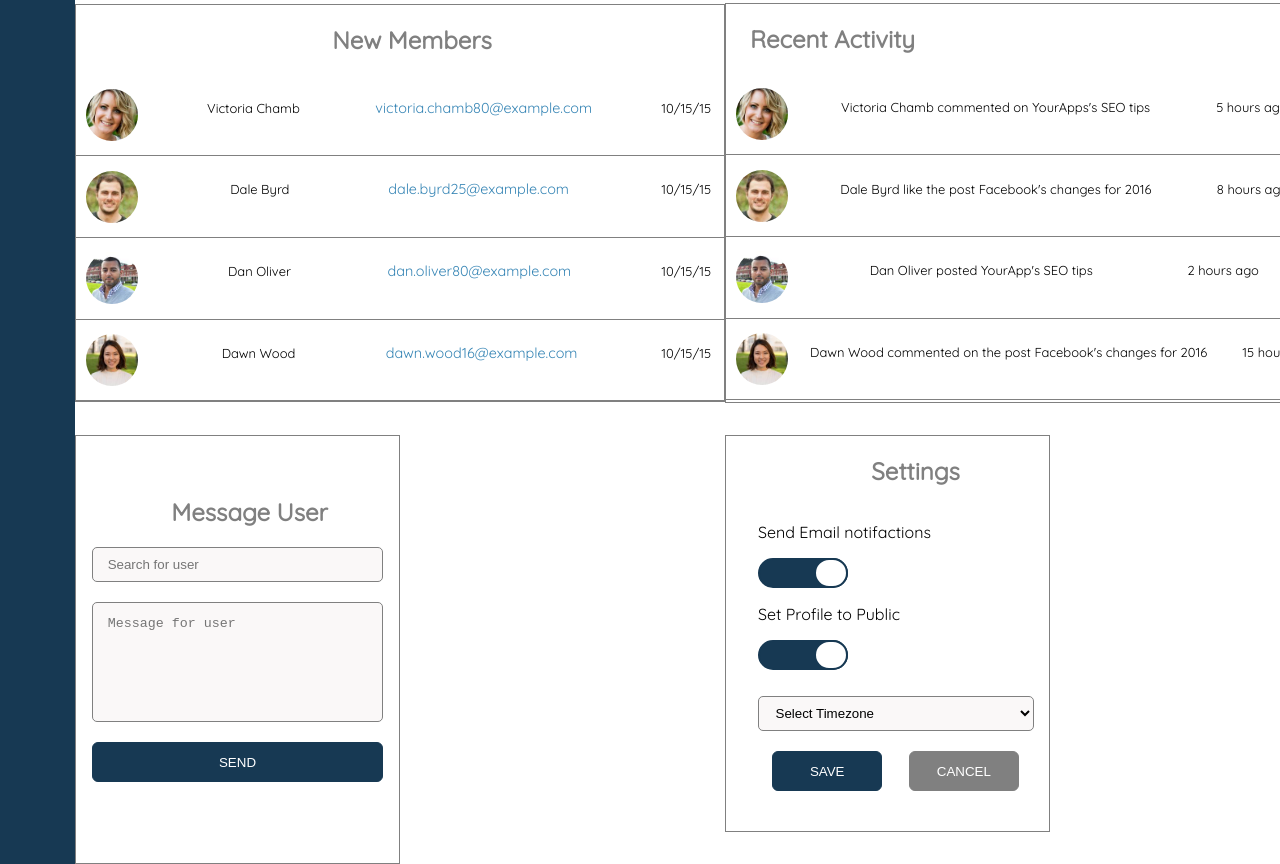
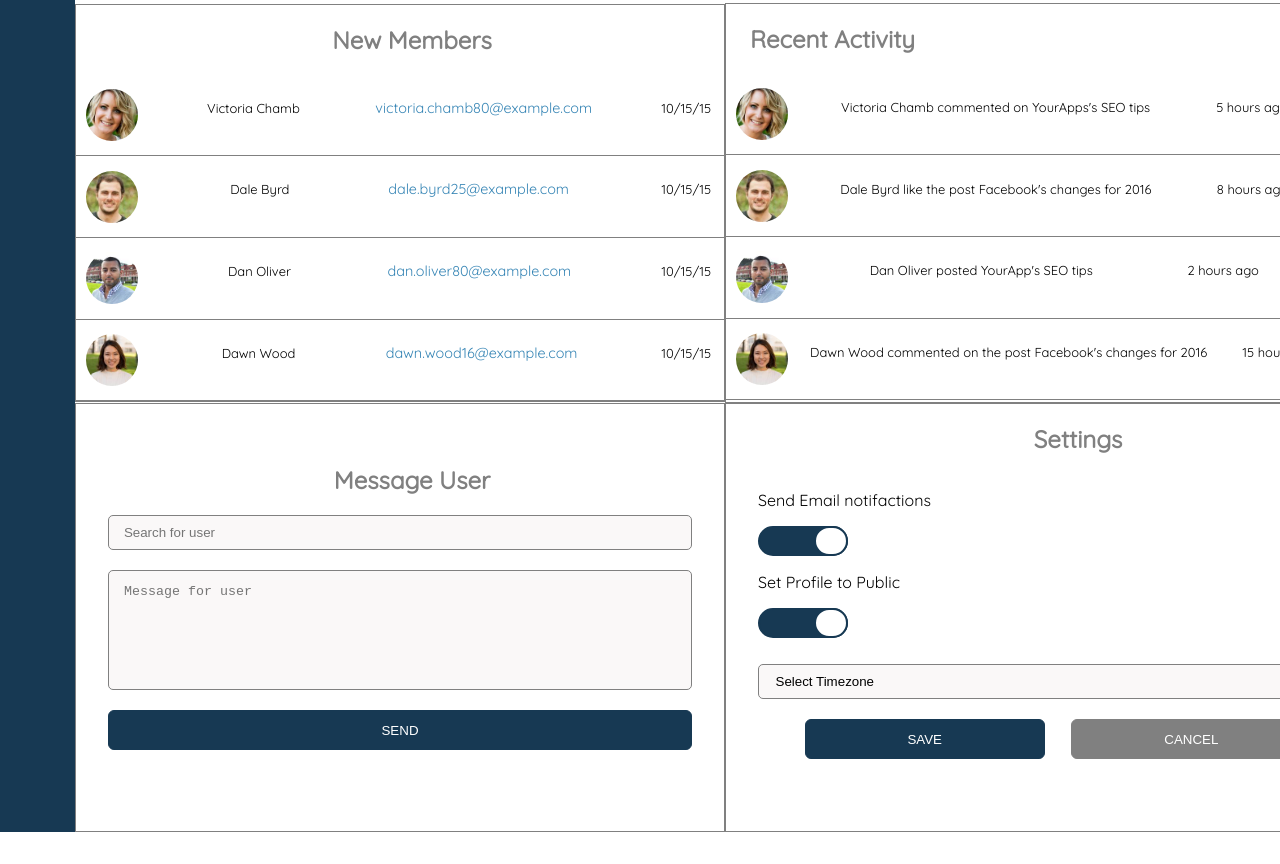
Before and after one commit to WictorNisa/project-7, a plain HTML site: page index.html in a window 1280 px wide. Shown: the part 1447-2311 px from the top of the page. After the commit the page ends 2279 px from the top, so only its background shows below. Drawn offline with nearby package versions, Linux system fonts and the light colour scheme.

Commit message:
fixed desktop layout

```diff
--- a/css/test.css
+++ b/css/test.css
@@ -1333,7 +1333,8 @@ margin-left: 0;
     grid-row: 7 / 7;
     border: 1px solid grey;
     margin-left: 0;
-    width: 50%;
+    margin-top: 0;
+    width: 100%;
   }
 
   #input-text {
@@ -1389,12 +1390,13 @@ margin-left: 0;
     flex-direction: column;
     padding-left: 2em;
     margin-left: 2em;
-    width: 600px;
     grid-column: 2 / 3;
     grid-row: 7 / 7;
     border: 1px solid grey;
     margin-left: 0;
-    width: 50%;
+    margin-top: 0;
+    width: 100%;
+    height: 100%;
   }
 
   .settings-container h2 {
```
